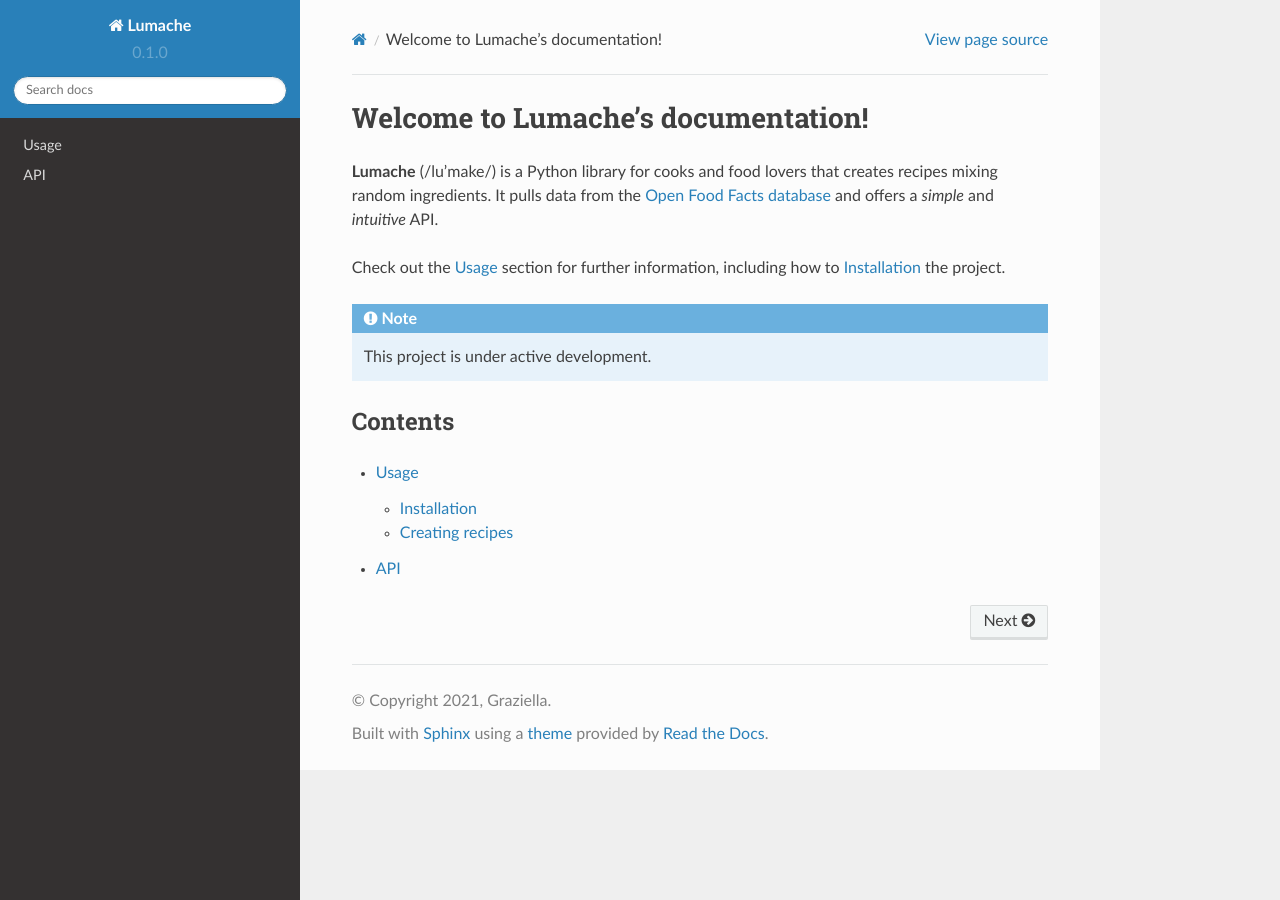
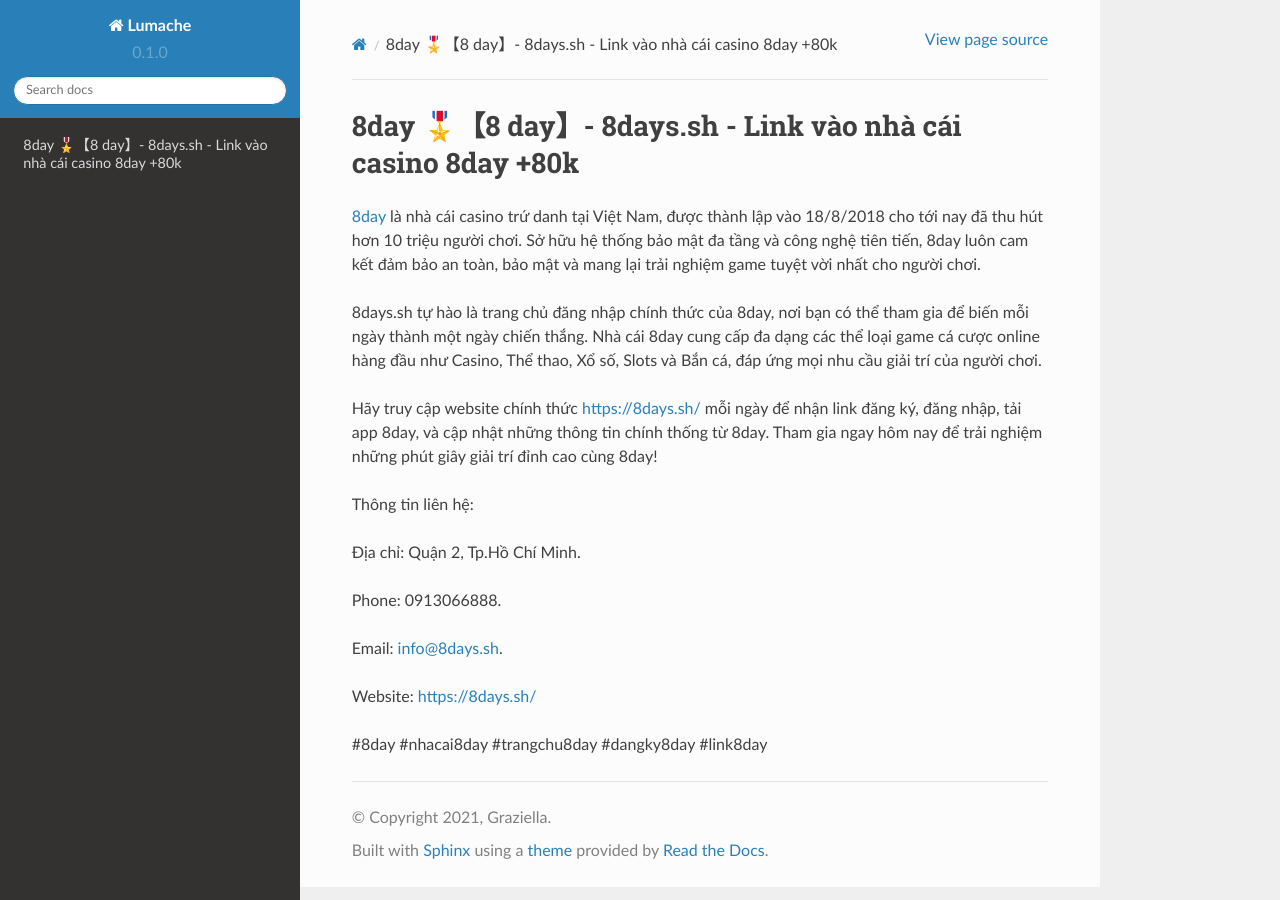
Before and after one commit to vqtranquocthuan424/8dayssh, a Sphinx documentation site: the page built from docs/source/index.rst, in a window 1280 px wide. Built offline with Sphinx 7.4.7 and the Read the Docs theme 2.0.0, drawn with Linux system fonts in a browser that asks for light colours.

Commit message:
Update index.rst

```diff
--- a/docs/source/index.rst
+++ b/docs/source/index.rst
@@ -1,22 +1,20 @@
-Welcome to Lumache's documentation!
+8day 🎖️【8 day】- 8days.sh - Link vào nhà cái casino 8day +80k
 ===================================
 
-**Lumache** (/lu'make/) is a Python library for cooks and food lovers
-that creates recipes mixing random ingredients.
-It pulls data from the `Open Food Facts database <https://world.openfoodfacts.org/>`_
-and offers a *simple* and *intuitive* API.
+`8day <https://8days.sh/>`_ là nhà cái casino trứ danh tại Việt Nam, được thành lập vào 18/8/2018 cho tới nay đã thu hút hơn 10 triệu người chơi. Sở hữu hệ thống bảo mật đa tầng và công nghệ tiên tiến, 8day luôn cam kết đảm bảo an toàn, bảo mật và mang lại trải nghiệm game tuyệt vời nhất cho người chơi.
 
-Check out the :doc:`usage` section for further information, including
-how to :ref:`installation` the project.
+8days.sh tự hào là trang chủ đăng nhập chính thức của 8day, nơi bạn có thể tham gia để biến mỗi ngày thành một ngày chiến thắng. Nhà cái 8day cung cấp đa dạng các thể loại game cá cược online hàng đầu như Casino, Thể thao, Xổ số, Slots và Bắn cá, đáp ứng mọi nhu cầu giải trí của người chơi.
 
-.. note::
+Hãy truy cập website chính thức https://8days.sh/ mỗi ngày để nhận link đăng ký, đăng nhập, tải app 8day, và cập nhật những thông tin chính thống từ 8day. Tham gia ngay hôm nay để trải nghiệm những phút giây giải trí đỉnh cao cùng 8day!
 
-   This project is under active development.
+Thông tin liên hệ:
 
-Contents
---------
+Địa chỉ: Quận 2, Tp.Hồ Chí Minh.
 
-.. toctree::
+Phone: 0913066888.
 
-   usage
-   api
+Email: info@8days.sh.
+
+Website: https://8days.sh/
+
+#8day #nhacai8day #trangchu8day #dangky8day #link8day
```
